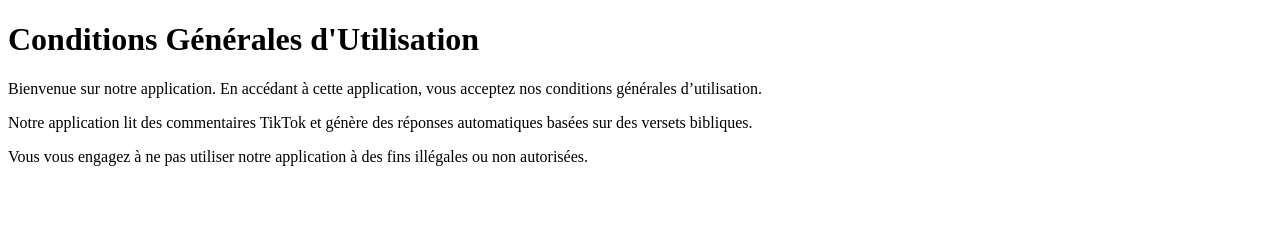
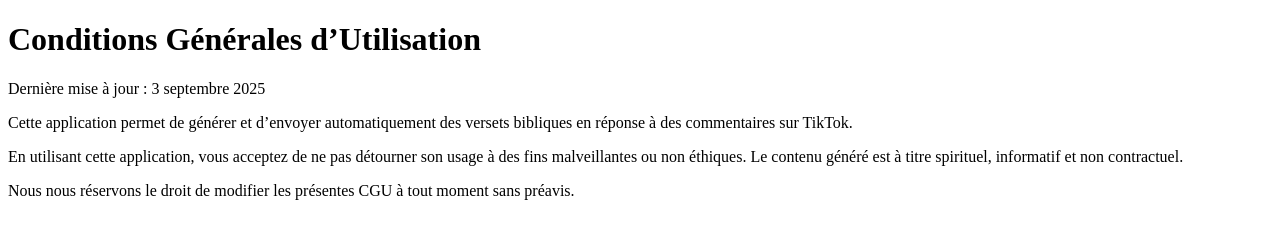
Before and after one commit to tasarre/tiktok-legal, a plain HTML site: page terms.html in a window 1280 px wide. Drawn offline with Linux system fonts and the light colour scheme.

Commit message:
Revise terms of use and update content

```diff
--- a/terms.html
+++ b/terms.html
@@ -1,14 +1,14 @@
-
 <!DOCTYPE html>
 <html lang="fr">
 <head>
-    <meta charset="UTF-8">
-    <title>Conditions Générales d'Utilisation</title>
+  <meta charset="UTF-8">
+  <title>Conditions Générales d’Utilisation</title>
 </head>
 <body>
-    <h1>Conditions Générales d'Utilisation</h1>
-    <p>Bienvenue sur notre application. En accédant à cette application, vous acceptez nos conditions générales d’utilisation.</p>
-    <p>Notre application lit des commentaires TikTok et génère des réponses automatiques basées sur des versets bibliques.</p>
-    <p>Vous vous engagez à ne pas utiliser notre application à des fins illégales ou non autorisées.</p>
+  <h1>Conditions Générales d’Utilisation</h1>
+  <p>Dernière mise à jour : 3 septembre 2025</p>
+  <p>Cette application permet de générer et d’envoyer automatiquement des versets bibliques en réponse à des commentaires sur TikTok.</p>
+  <p>En utilisant cette application, vous acceptez de ne pas détourner son usage à des fins malveillantes ou non éthiques. Le contenu généré est à titre spirituel, informatif et non contractuel.</p>
+  <p>Nous nous réservons le droit de modifier les présentes CGU à tout moment sans préavis.</p>
 </body>
 </html>
```
